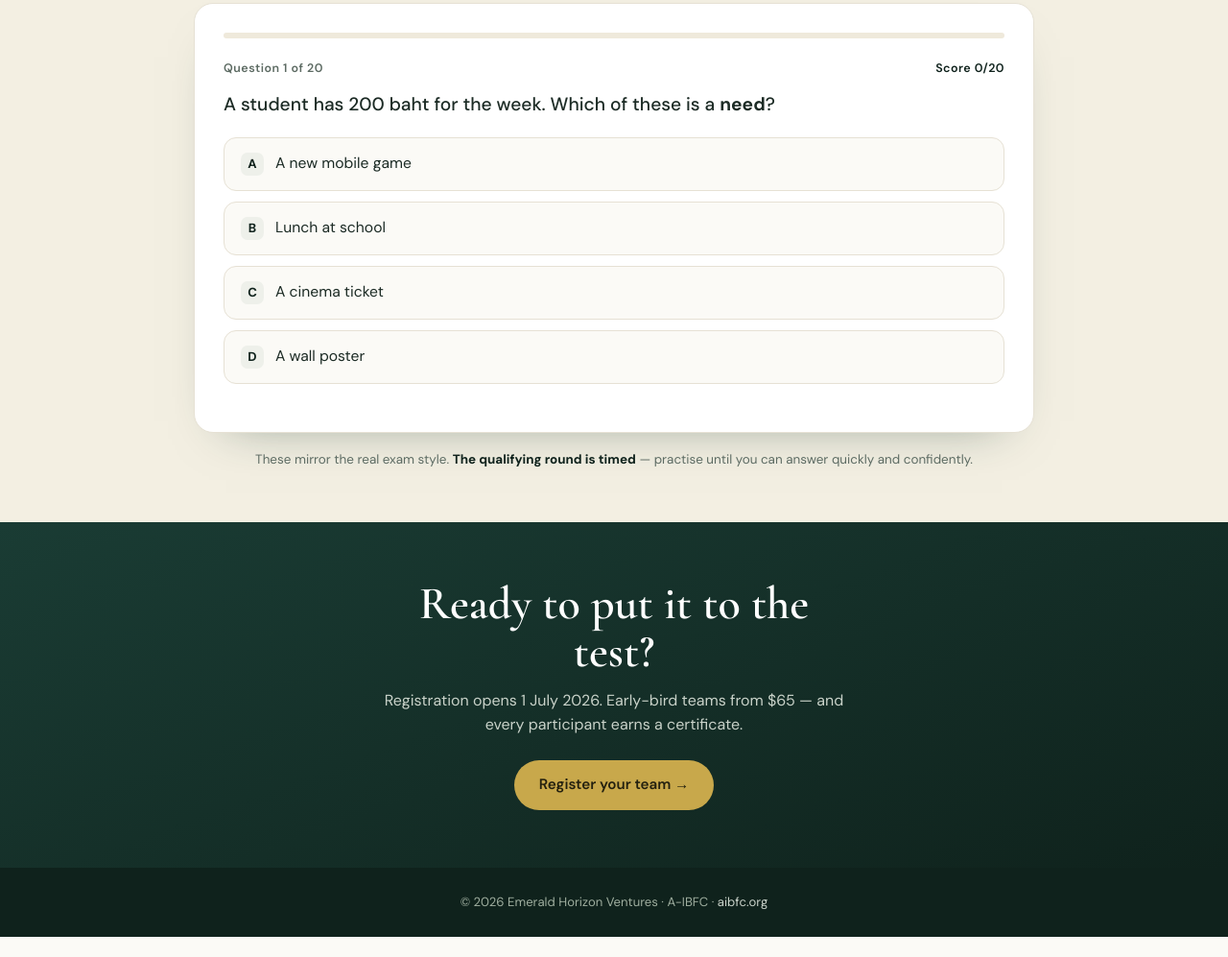
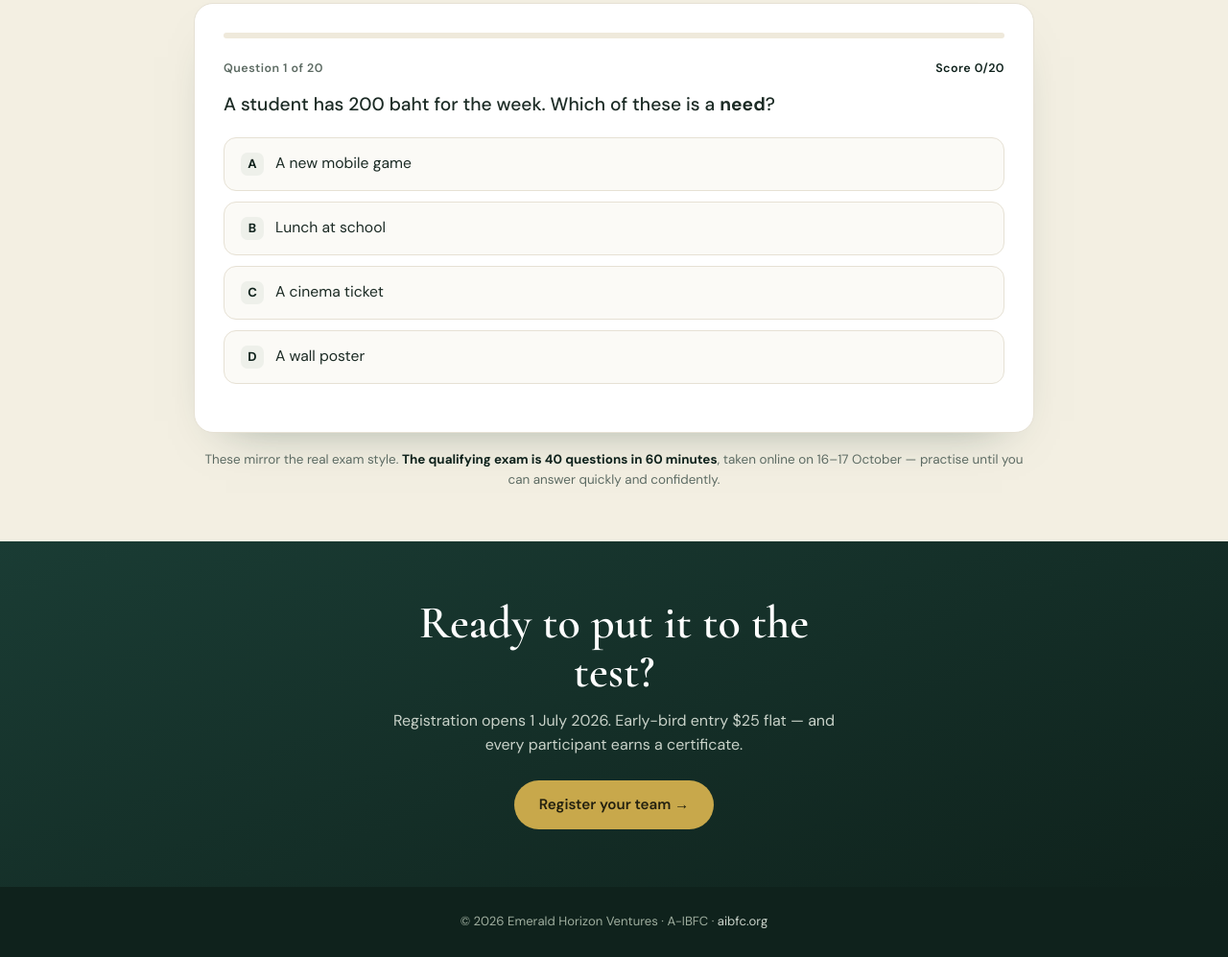
Before and after one commit to nurbajenglish-byte/emeraldhv-web, a plain HTML site: page public/aibfc-prep.html in a window 1280 px wide. Shown: the part 1503-2500 px from the top of the page at 96% size. Before the commit the page ends 2479 px from the top, so only its background shows below. Drawn offline with nearby package versions, Linux system fonts and the light colour scheme.

Commit message:
Practice Hub: update exam-format note, pricing, and venue to match

```diff
--- a/public/aibfc-prep.html
+++ b/public/aibfc-prep.html
@@ -173,14 +173,14 @@ footer a{color:#c9d2c9}
         </div>
       </div>
     </div>
-    <p class="note">These mirror the real exam style. <b>The qualifying round is timed</b> — practise until you can answer quickly and confidently.</p>
+    <p class="note">These mirror the real exam style. <b>The qualifying exam is 40 questions in 60 minutes</b>, taken online on 16&ndash;17 October — practise until you can answer quickly and confidently.</p>
   </div>
 </section>
 
 <section class="cta">
   <div class="wrap">
     <h2 class="disp">Ready to put it to the test?</h2>
-    <p>Registration opens 1 July 2026. Early-bird teams from $65 — and every participant earns a certificate.</p>
+    <p>Registration opens 1 July 2026. Early-bird entry $25 flat — and every participant earns a certificate.</p>
     <a class="btn btn-gold" href="https://ehvcompetitions.com">Register your team &rarr;</a>
   </div>
 </section>
@@ -236,7 +236,7 @@ function finish(){document.getElementById('quiz').style.display='none';
   const n=cur().length,pct=Math.round(score/n*100);
   document.getElementById('rbig').textContent=score+'/'+n;
   let h,m;
-  if(pct>=80){h="Strong — you are competition-ready.";m="Finals-level form. Lock in your team and aim for the Hong Kong or Bangkok stage.";}
+  if(pct>=80){h="Strong — you are competition-ready.";m="Finals-level form. Lock in your team and aim for the Hong Kong stage.";}
   else if(pct>=50){h="Good base to build on.";m="You have the fundamentals. Review the study guide and glossary, then try the next set.";}
   else{h="Great place to start.";m="Everyone starts here. Work through the glossary and study guide, retry, and you will climb fast.";}
   document.getElementById('rhead').textContent=h;document.getElementById('rmsg').textContent=m;
```
